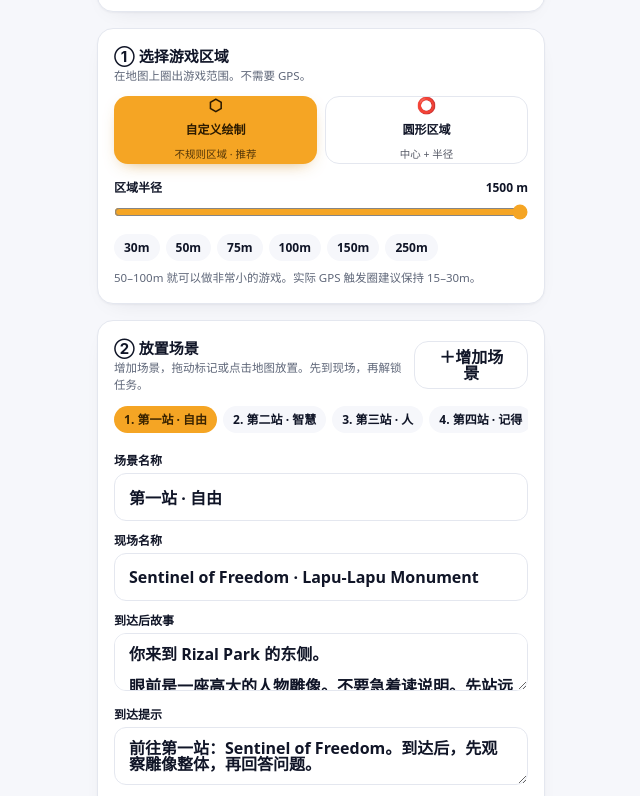
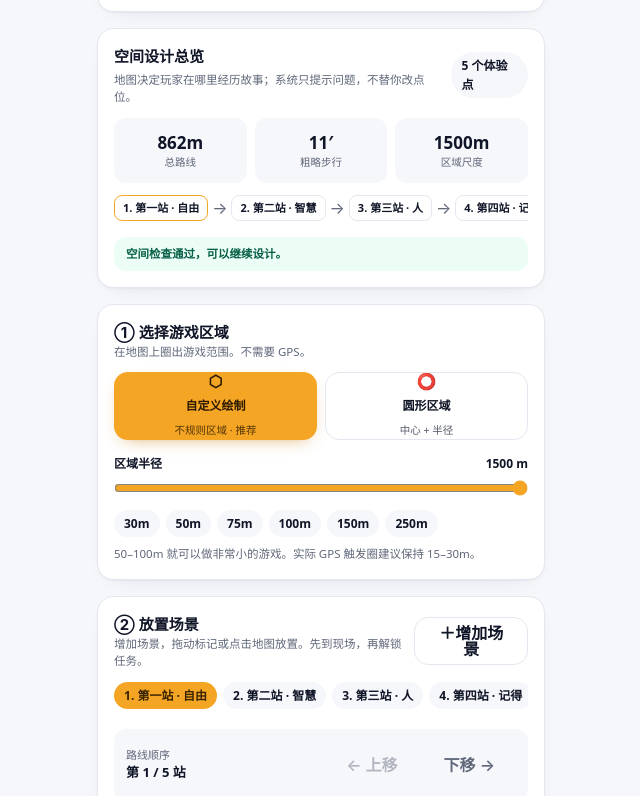
Before and after one commit to zemeiyu2-lgtm/mos-scene-hunt, a Next.js app: page /design in a window 1280 px wide. Shown: the part 844-1640 px from the top of the page, without its empty margins (319-959 px from the left). Built offline with nearby package versions, Linux system fonts and the light colour scheme; no server answers.

Commit message:
feat: make spatial design workflow first-class

```diff
--- a/app/design/page.tsx
+++ b/app/design/page.tsx
@@ -41,6 +41,7 @@ import type { TileProviderId } from "@/lib/map/tiles";
 import { useHunt } from "@/components/hunt-provider";
 import { createGameShareUrl } from "@/lib/content/share";
 import { MediaEditor } from "@/components/media-gallery";
+import { summarizeSpatial, validateGamePackage } from "@/lib/game/package";
 
 const MICRO_PRESETS = [30, 50, 75, 100, 150, 250];
 const MIN_POLYGON_POINTS = 3;
@@ -86,6 +87,10 @@ export default function DesignPage() {
   // A polygon still being drawn cannot be saved as a playable pack: the
   // validator requires at least three vertices.
   const areaIncomplete = isPolygon && polygonPoints.length < MIN_POLYGON_POINTS;
+  const spatial = useMemo(() => (working ? summarizeSpatial(working) : null), [working]);
+  const packageReport = useMemo(() => (working ? validateGamePackage(working) : null), [working]);
+  const spatialWarnings = packageReport?.issues.filter((issue) => issue.severity === "warning") ?? [];
+  const spatialErrors = packageReport?.issues.filter((issue) => issue.severity === "error") ?? [];
 
   /** Does the selected scene fall inside the drawn polygon? Cheap ray-cast. */
   const selectedOutsideArea = useMemo(() => {
@@ -295,6 +300,18 @@ export default function DesignPage() {
     setSaved(false);
   };
 
+  const moveScene = (sceneId: string, direction: -1 | 1) => {
+    const index = working.scenes.findIndex((scene) => scene.id === sceneId);
+    const target = index + direction;
+    if (index < 0 || target < 0 || target >= working.scenes.length) return;
+    const scenes = [...working.scenes];
+    [scenes[index], scenes[target]] = [scenes[target], scenes[index]];
+    for (let i = 0; i < scenes.length; i++) scenes[i] = { ...scenes[i], nextSceneId: i < scenes.length - 1 ? scenes[i + 1].id : null };
+    setDraft({ ...working, scenes, entrySceneId: scenes[0]?.id, version: bumpVersion(working.version) });
+    setSelectedId(sceneId);
+    setSaved(false);
+  };
+
   const deleteSelected = () => {
     if (!selected || working.scenes.length <= 1) return;
     const nextId = selected.nextSceneId;
@@ -480,6 +497,24 @@ export default function DesignPage() {
         </div>
       </section>
 
+      {/* ------------------------------------------------ 空间摘要 */}
+      <section className="card mt-4 p-4">
+        <div className="flex items-center justify-between gap-3">
+          <div>
+            <p className="text-[15px] font-bold">空间设计总览</p>
+            <p className="mt-1 text-[11.5px] text-[var(--muted)]">地图决定玩家在哪里经历故事；系统只提示问题，不替你改点位。</p>
+          </div>
+          <span className="chip bg-[var(--surface)]">{working.scenes.length} 个体验点</span>
+        </div>
+        <div className="mt-3 grid grid-cols-3 gap-2">
+          <div className="rounded-xl bg-[var(--surface)] p-3 text-center"><div className="tabular text-[17px] font-bold">{Math.round(spatial?.totalMeters ?? 0)}m</div><div className="text-[10.5px] text-[var(--muted)]">总路线</div></div>
+          <div className="rounded-xl bg-[var(--surface)] p-3 text-center"><div className="tabular text-[17px] font-bold">{spatial?.walkingMinutes ?? 0}′</div><div className="text-[10.5px] text-[var(--muted)]">粗略步行</div></div>
+          <div className="rounded-xl bg-[var(--surface)] p-3 text-center"><div className="tabular text-[17px] font-bold">{Math.round(area?.radiusMeters ?? 0)}m</div><div className="text-[10.5px] text-[var(--muted)]">区域尺度</div></div>
+        </div>
+        {working.scenes.length > 1 ? <div className="mt-3 overflow-x-auto pb-1"><div className="flex min-w-max items-center gap-1">{working.scenes.map((scene, i) => <span key={scene.id} className="flex items-center gap-1">{i > 0 ? <span className="text-[var(--muted)]">→</span> : null}<button type="button" className={`rounded-lg border px-2 py-1 text-[11px] font-semibold ${scene.id === selected?.id ? "border-[var(--accent)] bg-[var(--accent)]/10" : "border-[var(--line)]"}`} onClick={() => setSelectedId(scene.id)}>{i + 1}. {scene.title}</button></span>)}</div></div> : null}
+        {(spatialWarnings.length || spatialErrors.length) ? <div className="mt-3 space-y-2">{[...spatialErrors, ...spatialWarnings].slice(0, 6).map((issue, i) => <div key={issue.path + i} className={`rounded-xl px-3 py-2 text-[11.5px] ${issue.severity === "error" ? "bg-red-50 text-red-800" : "bg-amber-50 text-amber-800"}`}><strong>{issue.severity === "error" ? "需要修正：" : "空间提示："}</strong>{issue.message}</div>)}</div> : <p className="mt-3 rounded-xl bg-emerald-50 px-3 py-2 text-[11.5px] font-semibold text-emerald-800">空间检查通过，可以继续设计。</p>}
+      </section>
+
       {/* ------------------------------------------------ ① 选择游戏区域 */}
       <section className="card mt-4 p-4">
         <div className="flex items-center justify-between gap-3">
@@ -663,7 +698,7 @@ export default function DesignPage() {
               </p>
             ) : null}
 
-            <label className="block text-xs font-semibold">场景名称<input className="input mt-1" value={selected.title} onChange={(e) => updateScene(selected.id, { title: e.target.value })} /></label>
+                        <div className="mb-3 flex items-center justify-between gap-2 rounded-xl bg-[var(--surface)] p-3"><div><p className="text-[11px] text-[var(--muted)]">路线顺序</p><p className="text-[13px] font-bold">第 {working.scenes.findIndex((s) => s.id === selected.id) + 1} / {working.scenes.length} 站</p></div><div className="flex gap-1"><button type="button" className="btn btn-ghost h-8 min-h-0 px-2 text-xs" disabled={working.scenes[0]?.id === selected.id} onClick={() => moveScene(selected.id, -1)}>← 上移</button><button type="button" className="btn btn-ghost h-8 min-h-0 px-2 text-xs" disabled={working.scenes[working.scenes.length - 1]?.id === selected.id} onClick={() => moveScene(selected.id, 1)}>下移 →</button></div></div>\n\n<label className="block text-xs font-semibold">场景名称<input className="input mt-1" value={selected.title} onChange={(e) => updateScene(selected.id, { title: e.target.value })} /></label>
             <label className="mt-3 block text-xs font-semibold">现场名称<input className="input mt-1" value={selected.location.name ?? ""} onChange={(e) => updateScene(selected.id, { location: { ...selected.location, name: e.target.value } })} /></label>
             <label className="mt-3 block text-xs font-semibold">到达后故事<textarea className="input mt-1 min-h-28" value={selected.story} onChange={(e) => updateScene(selected.id, { story: e.target.value })} /></label>
             <label className="mt-3 block text-xs font-semibold">到达提示<textarea className="input mt-1 min-h-20" value={selected.briefing ?? ""} onChange={(e) => updateScene(selected.id, { briefing: e.target.value })} /></label>
```
